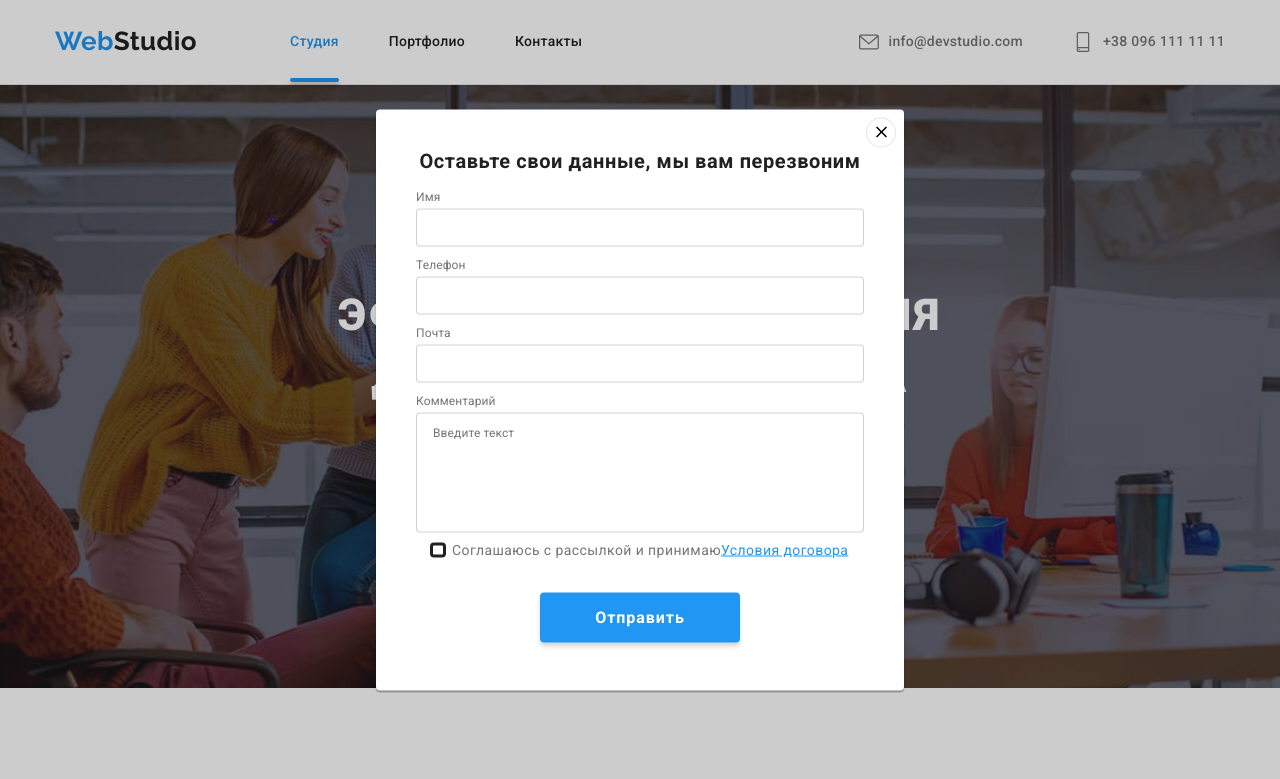
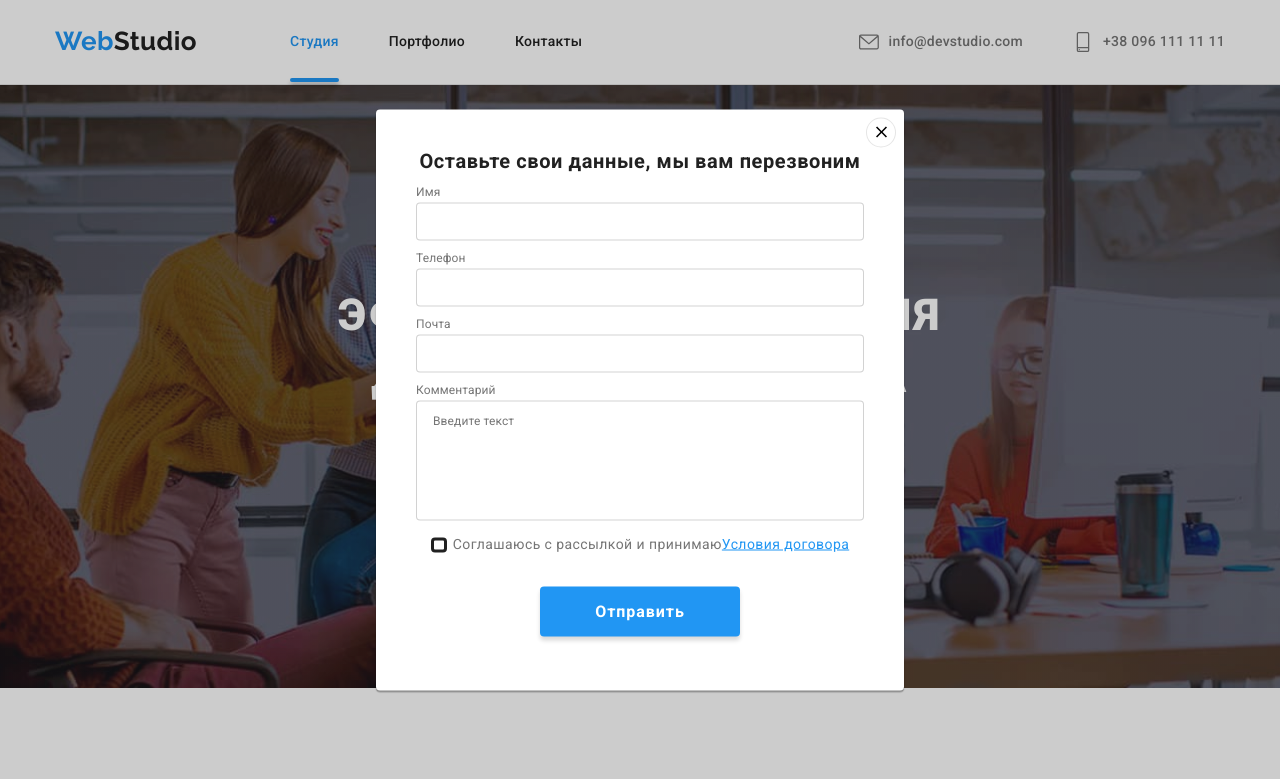
Before and after one commit to DmitriyKorshunov/goit-markup-hw-06, a plain HTML site: page index.html in a window 1280 px wide. Both pictures are taken after a click on the button "Заказать услугу". Shown: the top 779 px of the page. Drawn offline with nearby package versions, Linux system fonts and the light colour scheme.

Commit message:
В css убрано лишние размеры

```diff
--- a/styles/styles.css
+++ b/styles/styles.css
@@ -959,19 +959,16 @@ img {
 .modal-field {
   display: flex;
   flex-direction: column;
-  width: 448px;
-  height: 342px;
-  margin-bottom: 20px;
 }
 
 .input {
   position: relative;
 
-  height: 58px;
   margin-bottom: 10px;
 }
 
 .modal-text {
+  display: block;
   margin-bottom: 4px;
   font-size: 12px;
   line-height: 1.17;
@@ -1046,10 +1043,8 @@ img {
   position: relative;
   display: flex;
   align-items: center;
-  margin-left: 14px;
-  margin-bottom: 30px;
-  width: 423px;
-  height: 24px;
+
+  margin: 0 auto 30px;
 }
 
 .checkbox {
```
